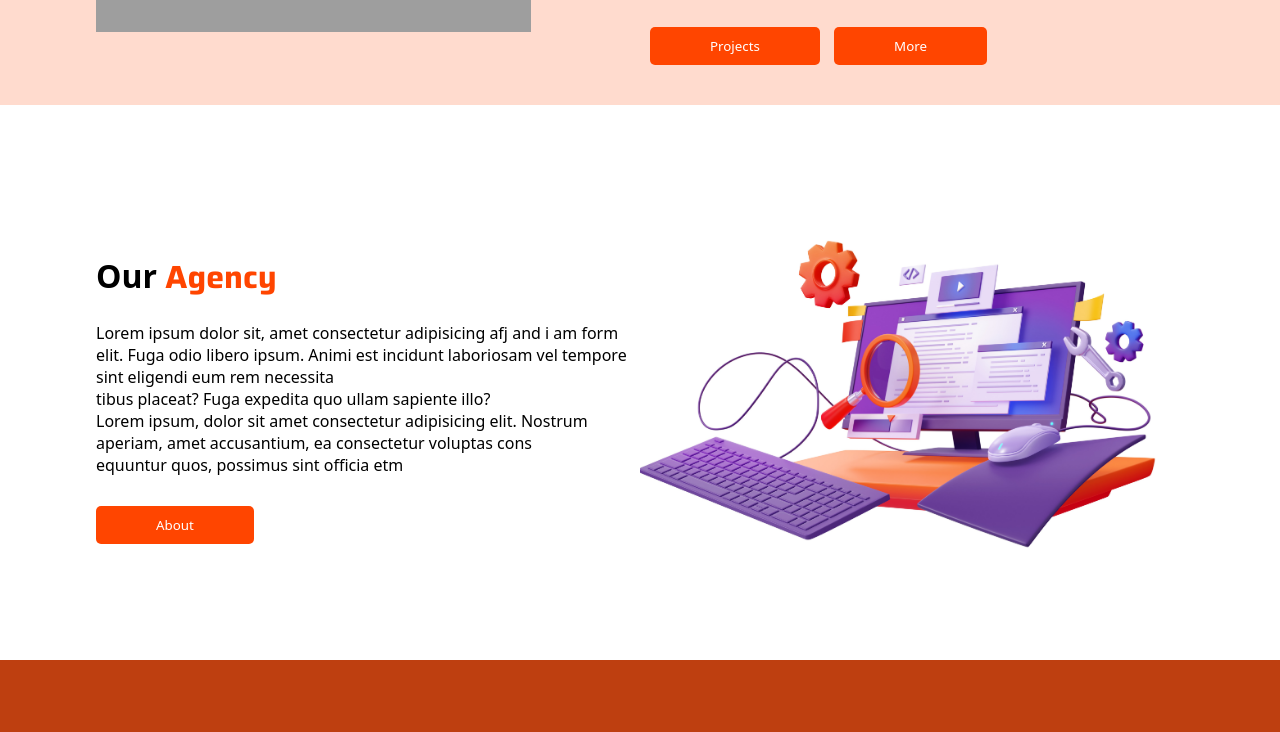
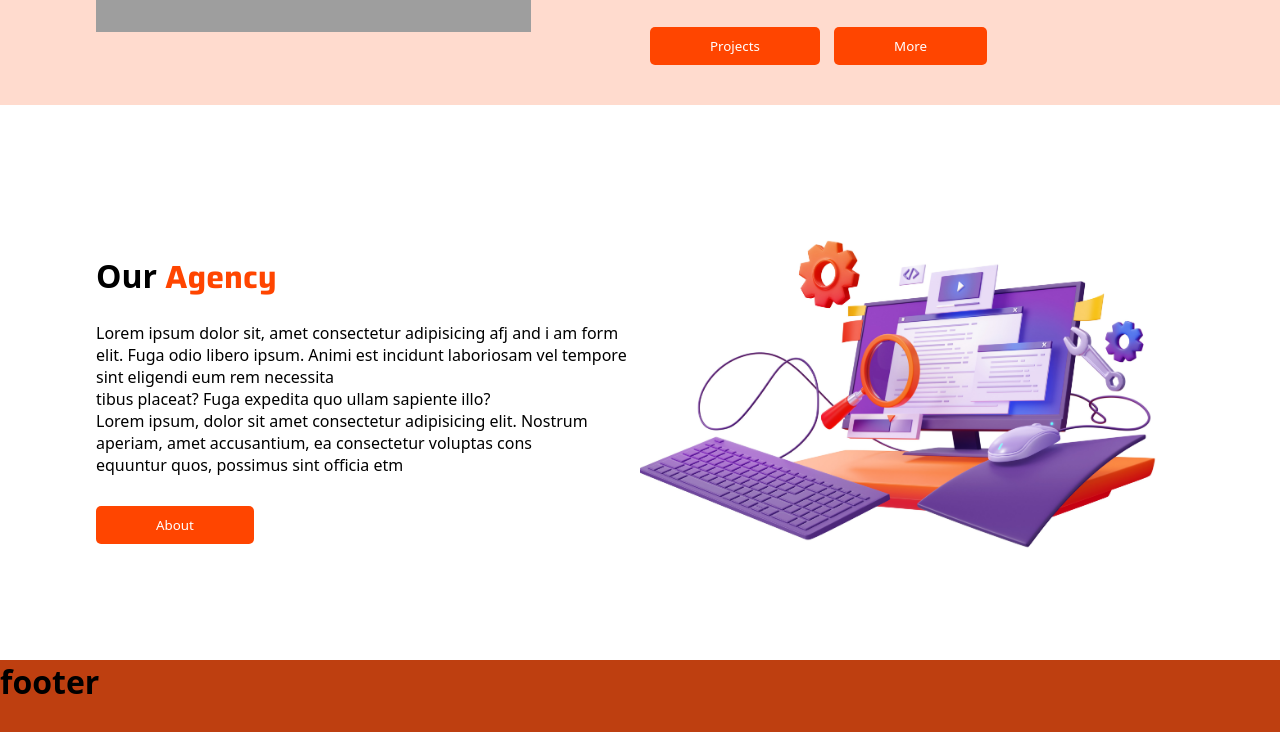
Before and after one commit to Ali-hussain-bit/project, a plain HTML site: page index.html in a window 1280 px wide. Shown: the part 1495-2227 px from the top of the page. Drawn offline with Linux system fonts and the light colour scheme; grey boxes are pictures that could not be loaded; a web font is replaced by a local one.

Commit message:
changes done

```diff
--- a/index.html
+++ b/index.html
@@ -169,7 +169,7 @@
         </div>
     </div>
     <div id="footer">
-
+        <h1>footer</h1>
     </div>
 </body>
 
```
